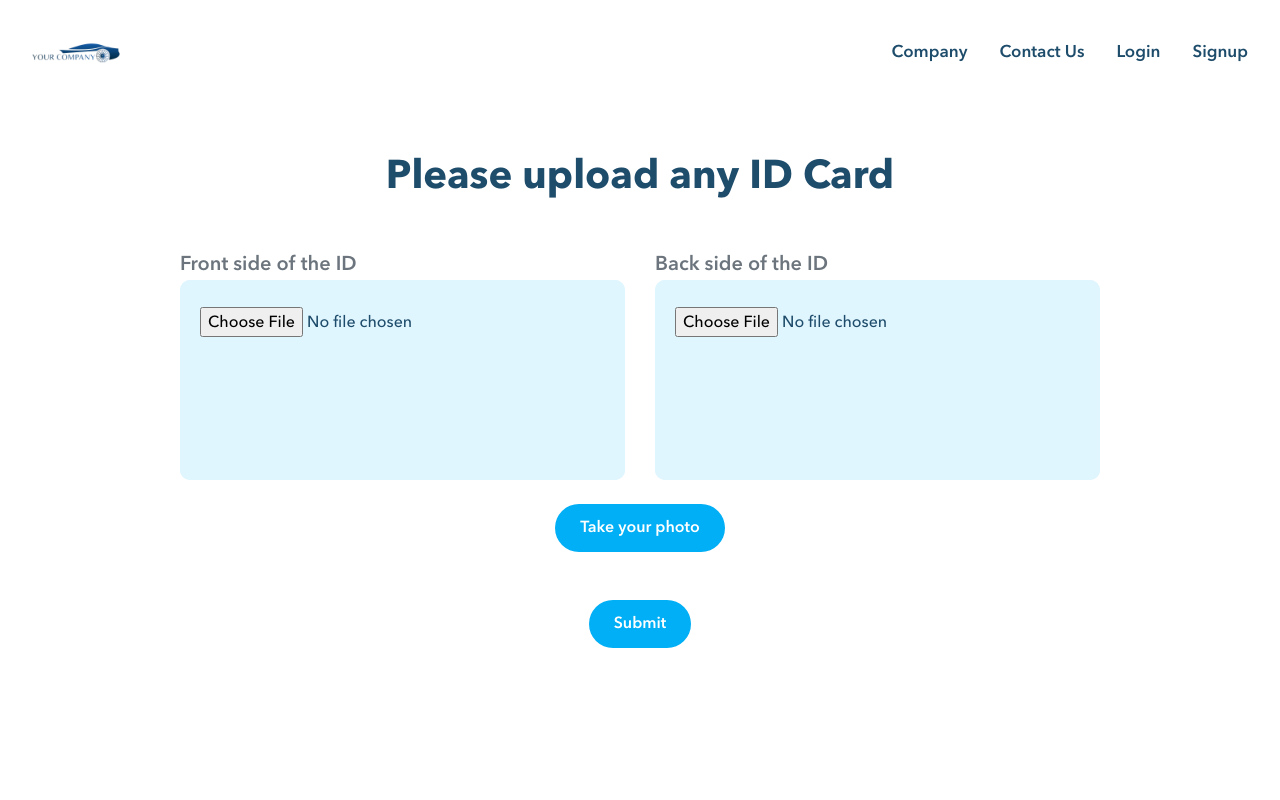
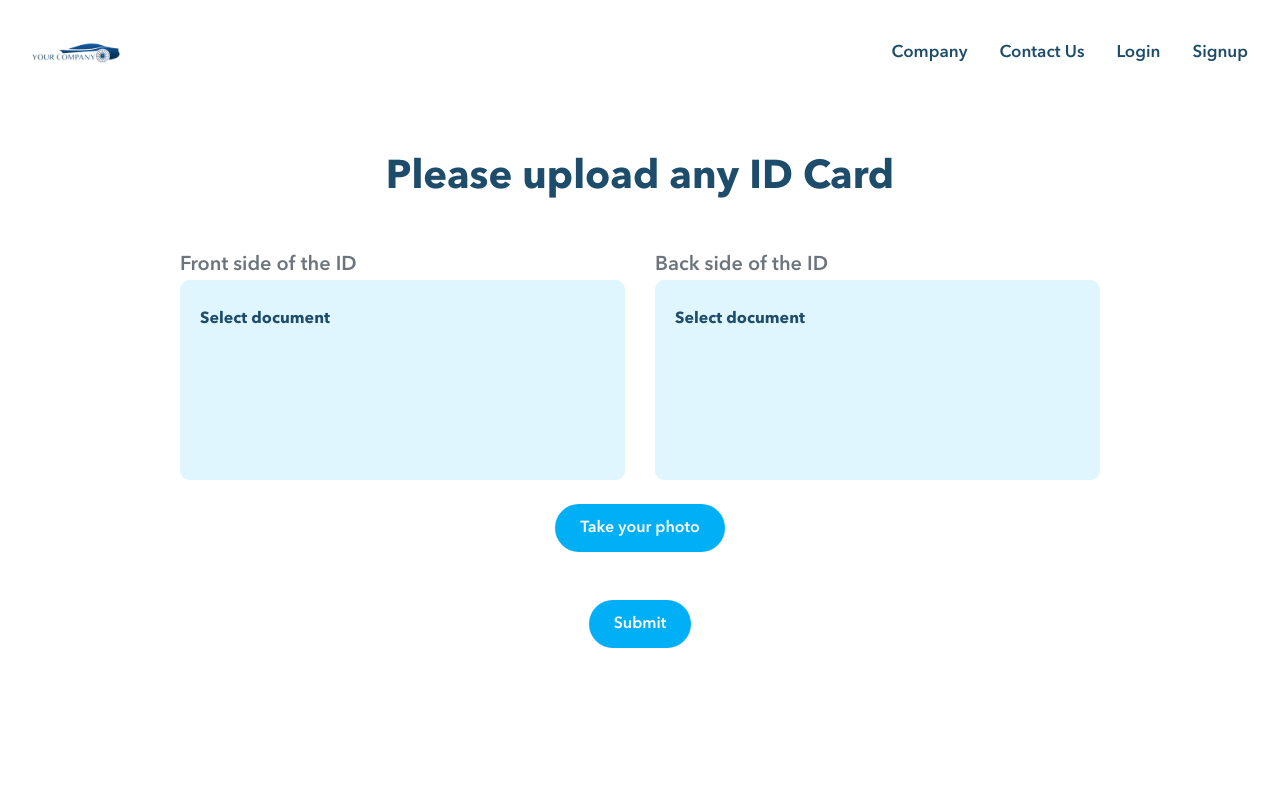
Before and after one commit to rajatgouri/blabla, a React (Create React App) app in the folder frontend/: page /license in a window 1280 px wide. Shown: the top 800 px of the page. Built offline with nearby package versions, Linux system fonts and the light colour scheme.

Commit message:
updated the verification pages

```diff
--- a/frontend/src/components/Auth/Signup/License/License.css
+++ b/frontend/src/components/Auth/Signup/License/License.css
@@ -1,4 +1,4 @@
-.form-control-upload{
+.form-control-upload {
   display: block;
   width: 100%;
   padding: 27px 20px;
@@ -12,38 +12,53 @@
   border-radius: 10px;
 }
 
-@media (max-width: 400px){
-    .mobile-center{
+input#form-upload-button {
+  display: none !important;
+}
+@media (max-width: 400px) {
+  .mobile-center {
     text-align: center;
   }
 }
 
-input[type=file] {
-    font-family: Avenir-medium;
-    color: var(--primaryColor) !important;
+input[type="file"] {
+  font-family: Avenir-bold;
+  color: transparent !important;
+  outline: none !important;
 }
 
 .custom-file-input {
-    color: black !important;
+  display: block;
+  width: 100%;
+  padding: 27px 20px;
+  font-size: 1rem;
+  font-weight: 400;
+  line-height: 1.5;
+  color: var(--primaryColor);
+  background-color: var(--tertiaryColor) !important;
+  background-clip: padding-box;
+  border: none;
+  border-radius: 10px;
+  opacity: 1;
+  display: flex;
+  justify-content: center;
+  flex-direction: column;
+  align-items: center;
 }
+
 .custom-file-input::-webkit-file-upload-button {
   visibility: hidden;
 }
 .custom-file-input::before {
-    content: 'Select some files';
-    color: black !important;
+  content: "Select document";
+  height: 100%;
+  color: var(--primaryColor);
   display: inline-block;
-    background: -webkit-linear-gradient(top, #f9f9f9, #e3e3e3);
-    border: 1px solid #999;
-    border-radius: 3px;
-    padding: 5px 8px;
   outline: none;
   white-space: nowrap;
   -webkit-user-select: none;
   cursor: pointer;
-    text-shadow: 1px 1px #fff;
-    font-weight: 700;
-    font-size: 10pt;
+  font-size: 16px;
 }
 .custom-file-input:hover::before {
   border-color: black;
@@ -52,5 +67,5 @@ input[type=file] {
   outline: 0;
 }
 .custom-file-input:active::before {
-    background: -webkit-linear-gradient(top, #e3e3e3, #f9f9f9);
+  background: transparent;
 }
--- a/frontend/src/components/Auth/Signup/License/License.jsx
+++ b/frontend/src/components/Auth/Signup/License/License.jsx
@@ -32,7 +32,7 @@ function License() {
                       <div className="input-group">
                         <input
                           type="file"
-                          className="form-control-upload"
+                          className="form-control-upload custom-file-input"
                           style={{ height: "200px" }}
                         />
                       </div>
@@ -46,7 +46,7 @@ function License() {
                       <div className="input-group">
                         <input
                           type="file"
-                          className="form-control-upload"
+                          className="form-control-upload custom-file-input"
                           style={{ height: "200px" }}
                         />
                       </div>
```
Also changed, not shown: 1 other file (tests, documents, lock files or other folders). Lines whose indentation alone changed are shown as unchanged.
